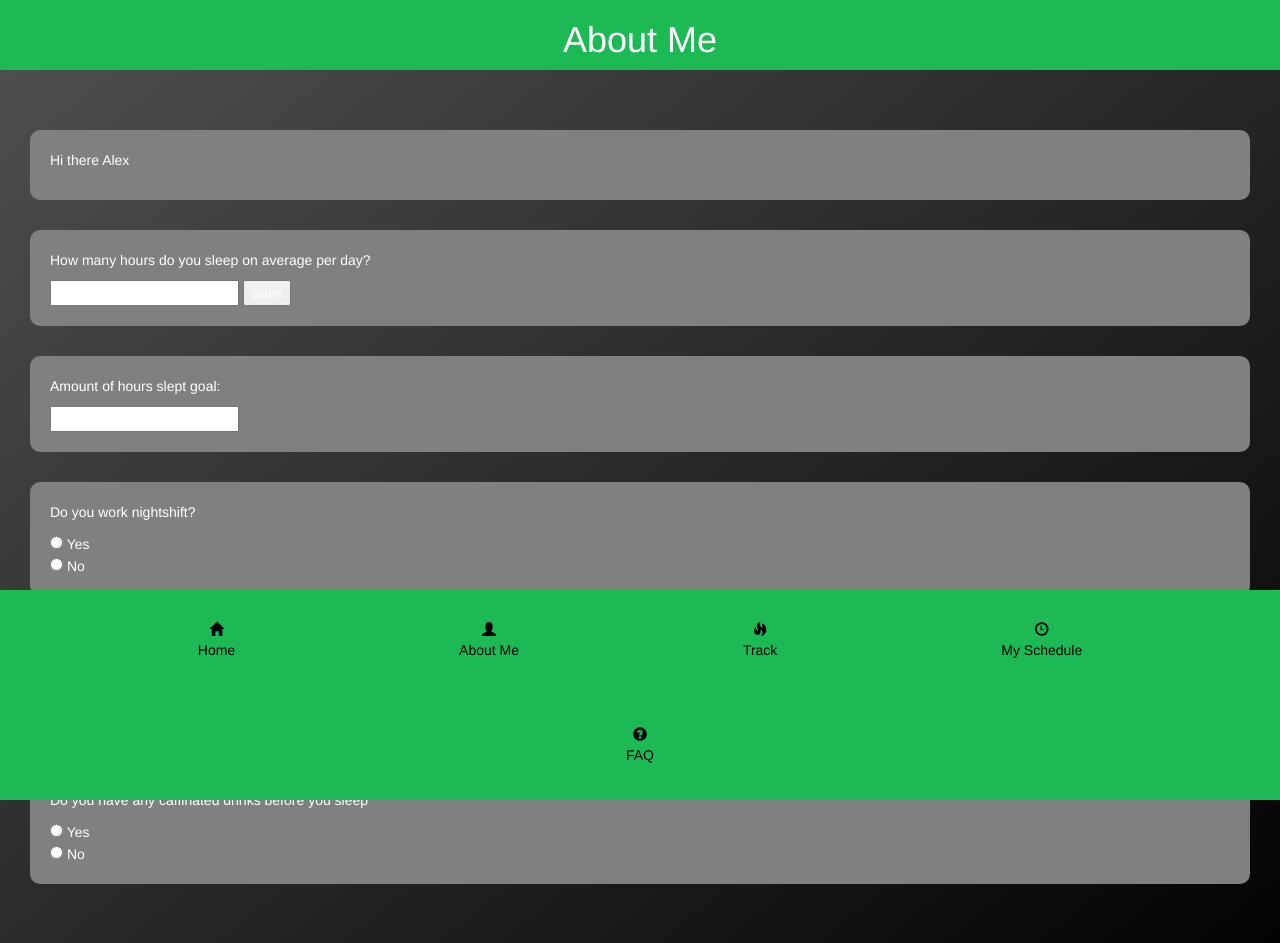
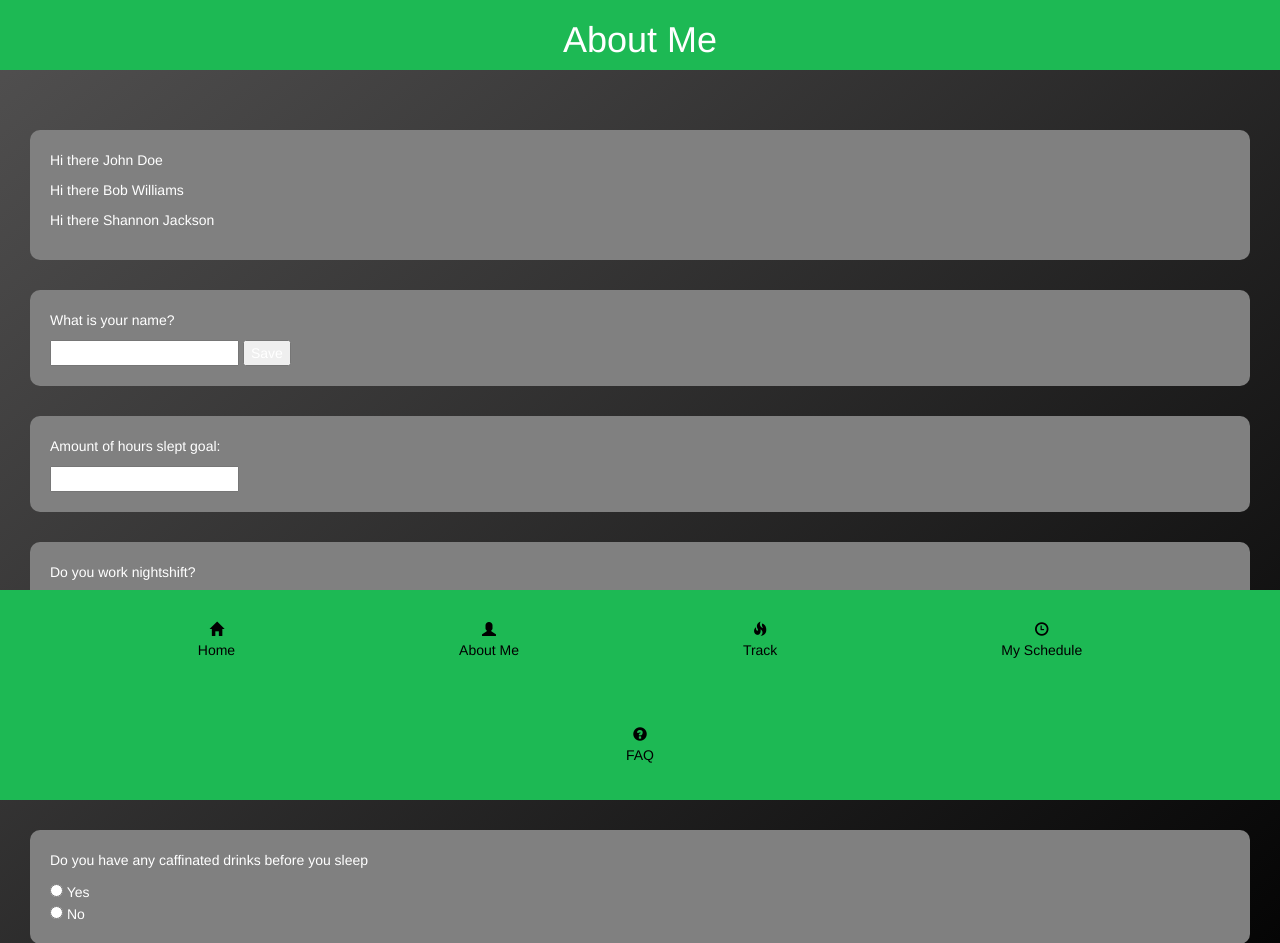
Before and after one commit to alexander253/HIT238_Sleep_Tracker_v1.00, a Node server app: page /about in a window 1280 px wide. Shown: the top 943 px of the page. Run offline with Node 20, Linux system fonts and the light colour scheme; some libraries are stand-ins or nearby versions.

Commit message:
messing around with express & handlebars
decided to simplify app, by focusing on simpler js scripts

```diff
--- /dev/null
+++ b/Members.js
@@ -0,0 +1,25 @@
+const members = [
+  {
+    id: 1,
+    name: 'John Doe',
+    email: 'john@gmail.com',
+    status: 'active'
+  },
+  {
+    id: 2,
+    name: 'Bob Williams',
+    email: 'bob@gmail.com',
+    status: 'inactive'
+  },
+  {
+    id: 3,
+    name: 'Shannon Jackson',
+    email: 'shannon@gmail.com',
+    status: 'active'
+  }
+];
+
+
+
+
+module.exports = members;
--- a/index.js
+++ b/index.js
@@ -1,6 +1,7 @@
 const express = require ('express');
 const path = require('path');
 const exphbs = require('express-handlebars');
+const members = require('./Members');
 
 const app = express();
 
@@ -14,8 +15,10 @@ app.get('/about', (req, res) =>
   res.render('about', {
     title: 'Update',
     name: 'Alex',
+    members
   })
 );
+
 app.use(express.static(path.join(__dirname, 'public')));
 
 const PORT  = process.env.PORT || 5000;
--- a/public/style.css
+++ b/public/style.css
@@ -84,6 +84,16 @@ ul {
 
 .button{
   color: black;
+  background-color: white;
+  margin-top:30px;
+  margin-left: 30px;
+  margin-right: 30px;
+  border-style: hidden;
+  border-width: 0.5px;
+  border-radius: 10px;
+  padding: 20px;
+  text-align: center;
+  font-size: 1.2em;
 }
 
 @media only screen and (max-width: 750px) {
--- a/views/about.handlebars
+++ b/views/about.handlebars
@@ -4,13 +4,16 @@
   </div>
 
 <div class="content">
-  <p>Hi there {{name}}</p>
+
+  {{#each members}}
+  <p>Hi there {{this.name}}</p>
+    {{/each}}
 
 </div>
     <div class="content">
-    <p>How many hours do you sleep on average per day?</p>
-      <input name="average sleep" type="text">
-      <button type="button">Save</button>
+    <p>What is your name?</p>
+      <input name="test" type="text" id = "name">
+      <button type="button" id= "btn" >Save</button>
     </div>
 
     <div class="content">
```
Also changed, not shown: public/about.html (+25 -5 lines), public/schedule.html (+13 -8 lines), public/script.js (+20 -0 lines).
